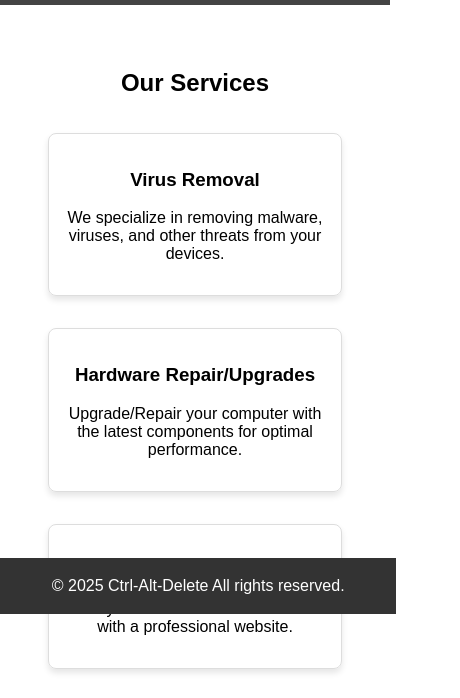
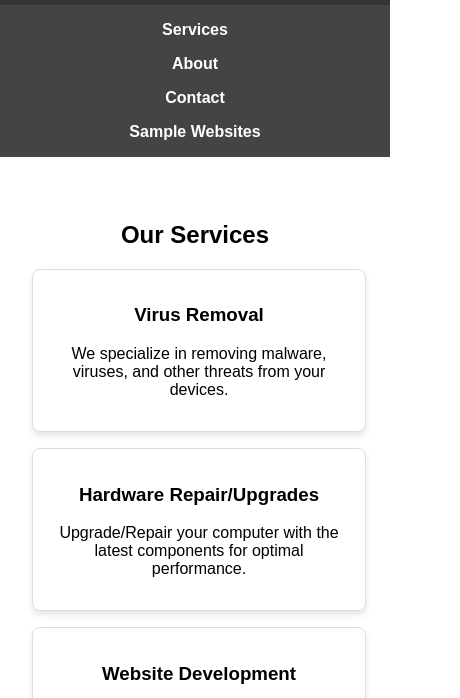
Before and after one commit to robertcairo/My-Website, a plain HTML site: page index.html in a window 390 px wide. Shown: the part 230-928 px from the top of the page, 460 px wide, since content can reach past the window. Drawn offline with Linux system fonts and the light colour scheme.

Commit message:
Update index.html

```diff
--- a/index.html
+++ b/index.html
@@ -5,6 +5,7 @@
     <meta name="viewport" content="width=device-width, initial-scale=1.0">
     <title>Ctrl-Alt-Delete Computer Repair</title>
     <style>
+        /* Global Styles */
         body {
             font-family: Arial, sans-serif;
             margin: 0;
@@ -22,13 +23,14 @@
             display: flex;
             justify-content: center;
             background-color: #444;
-            padding: 0.5rem 0;
+            padding: 0.5rem;
+            flex-wrap: wrap;
         }
 
         nav a {
             color: white;
             text-decoration: none;
-            margin: 0 3rem;
+            margin: 0.5rem;
             font-weight: bold;
         }
 
@@ -49,14 +51,15 @@
             display: flex;
             flex-wrap: wrap;
             justify-content: center;
+            gap: 1rem;
         }
 
         .service-card {
             border: 1px solid #ddd;
             border-radius: 8px;
-            margin: 1rem;
             padding: 1rem;
-            width: 300px;
+            width: 100%;
+            max-width: 300px;
             box-shadow: 0 4px 6px rgba(0, 0, 0, 0.1);
         }
 
@@ -64,10 +67,7 @@
             background-color: #333;
             color: white;
             text-align: center;
-            padding: 0.2rem;
-            position: fixed;
-            bottom: 0;
-            width: 100%;
+            padding: 0.5rem;
         }
 
         .contact-form {
@@ -78,7 +78,8 @@
 
         .contact-form input,
         .contact-form textarea {
-            width: 300px;
+            width: 90%;
+            max-width: 400px;
             margin: 0.5rem 0;
             padding: 0.5rem;
         }
@@ -97,10 +98,34 @@
         }
 
         .about-text {
-            white-space: pre-wrap;
             text-align: center;
-            font-family: Arial, sans-serif;
-            font-size: 1.2rem;
+            font-size: 1rem;
+        }
+
+        /* Responsive Styles */
+        @media (max-width: 768px) {
+            header {
+                font-size: 1.2rem;
+            }
+
+            nav {
+                flex-direction: column;
+                align-items: center;
+            }
+
+            nav a {
+                margin: 0.5rem 0;
+            }
+
+            .services {
+                flex-direction: column;
+                align-items: center;
+            }
+
+            .contact-form input,
+            .contact-form textarea {
+                width: 100%;
+            }
         }
     </style>
 </head>
```
